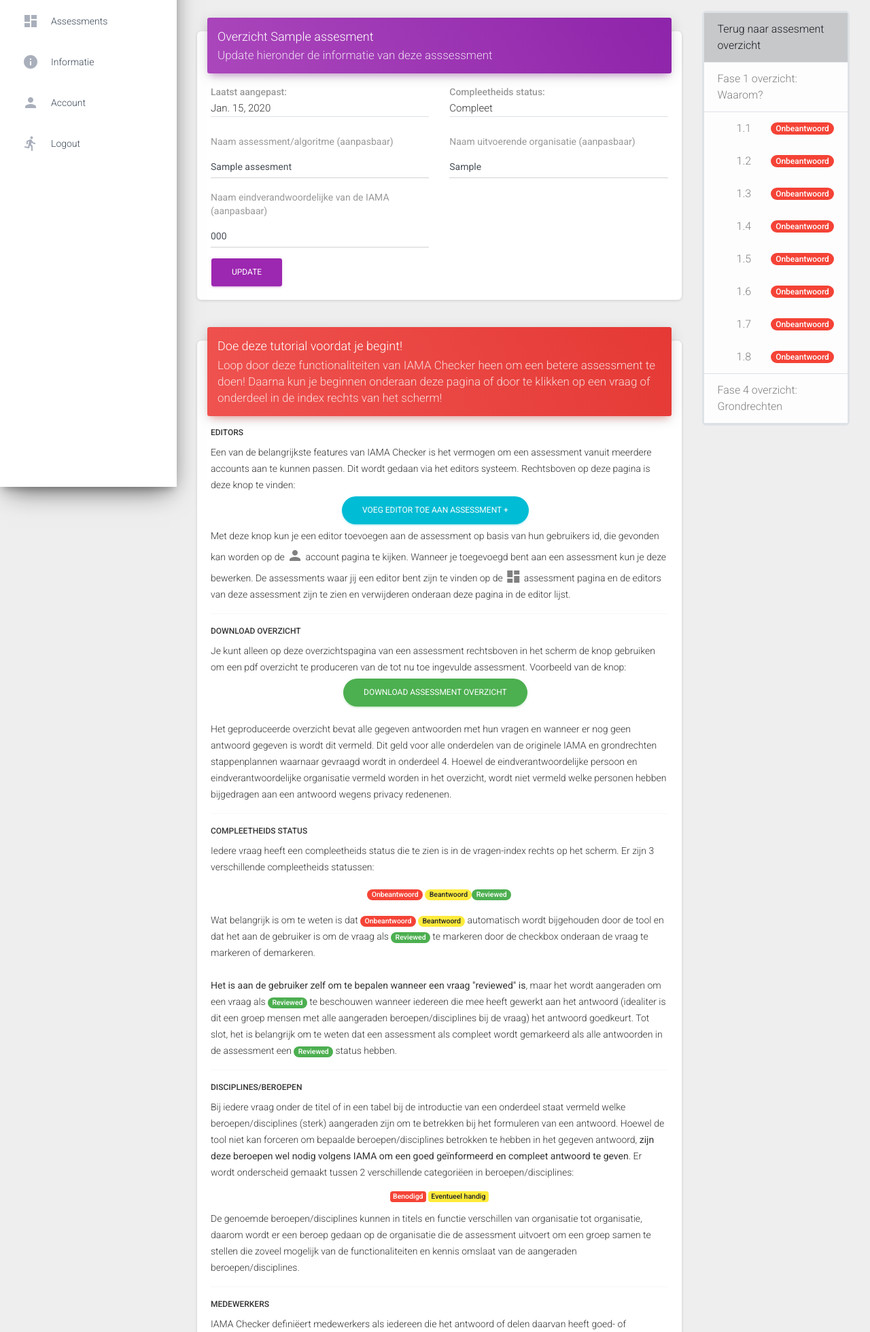
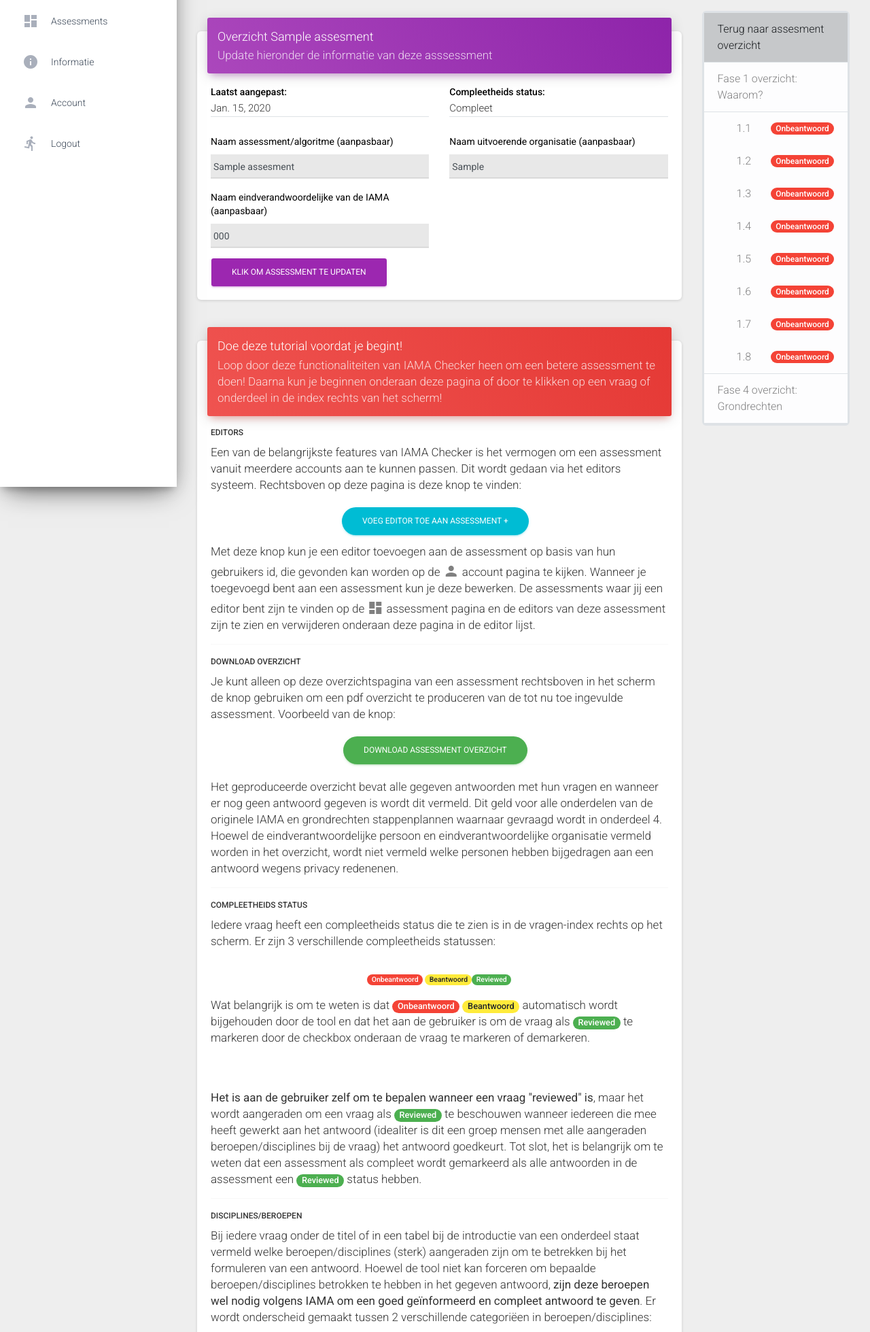
Before and after one commit to KoenBron/IAMA-checker, a Django app: page /assesments/1 in a window 1280 px wide. Shown: the part 84-2043 px from the top of the page at 68% size. Run offline with Django 3.2, Linux system fonts and the light colour scheme; a user stored in the database is signed in; data comes from the database, SQL or seed files in the repository; tables that the repository leaves empty hold one stand-in row (values such as "Sample post"); some libraries are stand-ins or nearby versions.

Commit message:
UI overhaul for more clarity

```diff
--- a/iama_checker/base/static/base/style.css
+++ b/iama_checker/base/static/base/style.css
@@ -35,3 +35,8 @@ html::-webkit-scrollbar {
 p {
   font-size: 17px;
 }
+
+black-placeholder::placeholder {
+  color: black;
+  opacity: 0.8;
+}
--- a/iama_checker/base/templates/base/detail.html
+++ b/iama_checker/base/templates/base/detail.html
@@ -22,11 +22,11 @@ IAMA-Assesment - Overzicht {{ assesment.name}}
             <div class="card-body">
                 <div class="row bp-4">
                     <div class="col-md-6">
-                        <div class="text-gray font-weight-bold">Laatst aangepast:</div>
+                        <div class="font-weight-bold" style="color: black">Laatst aangepast:</div>
                         <p class="border-bottom" style="font-size: 15px;">{{ assesment.date_last_saved }}</p>
                     </div>
                     <div class="col-md-6">
-                        <div class="text-gray font-weight-bold">Compleetheids status:</div>
+                        <div class="font-weight-bold" style="color: black">Compleetheids status:</div>
                         {% if assesment.complete_status %}
                             <p class="border-bottom" style="font-size: 15px;">Compleet</p>
                         {% else %}
@@ -39,26 +39,26 @@ IAMA-Assesment - Overzicht {{ assesment.name}}
                     <div class="row">
                         <div class="col-md-6">
                             <div class="form-group">
-                                <label class="bmd-label-floating">Naam assessment/algoritme (aanpasbaar)</label>
-                                <input type="text" class="form-control" name="name" value="{{ assesment.name }}">
+                                <label class="bmd-label-floating" style="color: black;">Naam assessment/algoritme (aanpasbaar)</label>
+                                <input type="text" class="form-control px-1" name="name" value="{{ assesment.name }}" style="background-color: #E8E8E8">
                             </div>
                         </div>
                         <div class="col-md-6">
                             <div class="form-group">
-                                <label class="bmd-label-floating">Naam uitvoerende organisatie (aanpasbaar)</label>
-                                <input type="text" class="form-control" name="organisation" value="{{ assesment.organisation }}">
+                                <label class="bmd-label-floating" style="color: black;">Naam uitvoerende organisatie (aanpasbaar)</label>
+                                <input type="text" class="form-control px-1" name="organisation" value="{{ assesment.organisation }}" style="background-color: #E8E8E8">
                             </div>
                         </div>
                     </div>
                     <div class="row">
                         <div class="col-md-6">
                             <div class="form-group">
-                                <label class="bmd-label-floating">Naam eindverandwoordelijke van de IAMA (aanpasbaar)</label>
-                                <input type="text" class="form-control" name="ultimately_responsible" value="{{ assesment.ultimately_responsible }}">
+                                <label class="bmd-label-floating" style="color: black;">Naam eindverandwoordelijke van de IAMA (aanpasbaar)</label>
+                                <input type="text" class="form-control px-1" name="ultimately_responsible" value="{{ assesment.ultimately_responsible }}" style="background-color: #E8E8E8">
                             </div>
                         </div>
                     </div>
-                    <button type="submit" class="btn btn-primary pull-right">Update</button>
+                    <button type="submit" class="btn btn-primary pull-right">Klik om assessment te updaten</button>
                     <div class="clearfix"></div>
                 </form>
             </div>
--- a/iama_checker/base/templates/base/q_detail_phase4.html
+++ b/iama_checker/base/templates/base/q_detail_phase4.html
@@ -35,7 +35,7 @@
                 {% if law_clusters %}
                     <div class="text-center">
                         <button type="button" class="btn btn-primary" data-bs-toggle="modal" data-bs-target="#law_clusters">
-                          Bijlage
+                          Klik voor bijlage
                         </button>
                         {% include 'includes/law_clusters_appendix.html' with law_clusters=law_clusters %}
                     </div>
--- a/iama_checker/base/templates/base/tutorial.html
+++ b/iama_checker/base/templates/base/tutorial.html
@@ -7,50 +7,70 @@
         </div>
         <div class="card-body">
             <h6>Editors</h6>
+            <p style="font-size: 17px">
                   Een van de belangrijkste features van IAMA Checker is het vermogen om een assessment vanuit meerdere accounts aan te kunnen passen. Dit wordt gedaan via het editors systeem. Rechtsboven op deze pagina is deze knop te vinden:
+            </p>
             <div class="row d-flex justify-content-center">
               <div class="col text-center">
-                <a href="#" style="margin-right:1em;" class="btn btn-info btn-round ">Voeg editor toe aan assessment +</a>
+                <a href="#" style="margin-right:1em; margin-bottom: 1em" class="btn btn-info btn-round ">Voeg editor toe aan assessment +</a>
               </div>
             </div>
+            <p style="font-size: 17px">
                   Met deze knop kun je een editor toevoegen aan de assessment op basis van hun gebruikers id, die gevonden kan worden op de <i class="material-icons" style="position: relative; top:5px; color: grey">person</i> account pagina te kijken. Wanneer je toegevoegd bent aan een assessment kun je deze bewerken. De assessments waar jij een editor bent zijn te vinden op de <i class="material-icons" style="position: relative; top:5px; color: grey">dashboard</i> assessment pagina en de editors van deze assessment zijn te zien en verwijderen onderaan deze pagina in de editor lijst.
+            </p>
             <hr/>
             <h6>Download overzicht</h6>
+            <p style="font-size: 17px">
                 Je kunt alleen op deze overzichtspagina van een assessment rechtsboven in het scherm de knop gebruiken om een pdf overzicht te produceren van de tot nu toe ingevulde assessment. Voorbeeld van de knop:
+            </p>
             <div class="row d-flex justify-content-center">
               <div class="col text-center pb-3">
                 <a href="#" style="margin-right:1em;" class="btn btn-success btn-round ">Download assessment overzicht</a>
               </div>
             </div>
+            <p style="font-size: 17px">
                 Het geproduceerde overzicht bevat alle gegeven antwoorden met hun vragen en wanneer er nog geen antwoord gegeven is wordt dit vermeld. Dit geld voor alle onderdelen van de originele IAMA en grondrechten stappenplannen waarnaar gevraagd wordt in onderdeel 4. Hoewel de eindverantwoordelijke persoon en eindverantwoordelijke organisatie vermeld worden in het overzicht, wordt niet vermeld welke personen hebben bijgedragen aan een antwoord wegens privacy redenenen.
+            </p>
             <hr/>
             <h6>Compleetheids status</h6>
+            <p style="font-size: 17px">
                 Iedere vraag heeft een compleetheids status die te zien is in de vragen-index rechts op het scherm.
                 Er zijn 3 verschillende compleetheids statussen:
+            </p>
             <div class="row justify-content-center" align="center" style="padding-top:15px;padding-bottom:15px">
             <div class="col">
                     <span class='badge badge-danger badge-pill'>Onbeantwoord</span> <span class='badge badge-warning badge-pill'>Beantwoord</span><span class='badge badge-success badge-pill'>Reviewed</span>
                 </div>
             </div>
+            <p style="font-size: 17px">
                 Wat belangrijk is om te weten is dat <span class='badge badge-danger badge-pill'>Onbeantwoord</span> <span class='badge badge-warning badge-pill'>Beantwoord</span> automatisch wordt bijgehouden door de tool en dat het aan de gebruiker is om de vraag als <span class='badge badge-success badge-pill'>Reviewed</span> te markeren door de checkbox onderaan de vraag te markeren of demarkeren.
+            </p>
             <br><br>
+            <p style="font-size: 17px">
                 <b>Het is aan de gebruiker zelf om te bepalen wanneer een vraag "reviewed" is</b>, maar het wordt aangeraden om een vraag als <span class='badge badge-success badge-pill'>Reviewed</span> te beschouwen wanneer iedereen die mee heeft gewerkt aan het antwoord (idealiter is dit een groep mensen met alle aangeraden beroepen/disciplines bij de vraag) het antwoord goedkeurt. Tot slot, het is belangrijk om te weten dat een assessment als compleet wordt gemarkeerd als alle antwoorden in de assessment een <span class='badge badge-success badge-pill'>Reviewed</span> status hebben.
+            </p>
             <hr/>
             <h6>Disciplines/Beroepen</h6>
+            <p style="font-size: 17px">
                 Bij iedere vraag onder de titel of in een tabel bij de introductie van een onderdeel staat vermeld welke beroepen/disciplines (sterk) aangeraden zijn om te betrekken bij het formuleren van een antwoord.
                 Hoewel de tool niet kan forceren om bepaalde beroepen/disciplines betrokken te hebben in het gegeven antwoord, <b>zijn deze beroepen wel nodig volgens IAMA om een goed geïnformeerd en compleet antwoord te geven</b>.
                 Er wordt onderscheid gemaakt tussen 2 verschillende categoriëen in beroepen/disciplines:
+            </p>
             <div class="row justify-content-center" align="center" style="padding-top:10px;padding-bottom:10px">
                 <div class="col">
                     <span class="badge badge-danger">Benodigd</span> <span class="badge badge-warning">Eventueel handig</span>
                 </div>
             </div>
+            <p style="font-size: 17px">
                 De genoemde beroepen/disciplines kunnen in titels en functie verschillen van organisatie tot organisatie, daarom wordt er een beroep gedaan op de organisatie die de assessment uitvoert om een groep samen te stellen die zoveel mogelijk van de functionaliteiten en kennis omslaat van de aangeraden beroepen/disciplines.
+            </p>
             <hr/>
             <h6>Medewerkers</h6>
+            <p style="font-size: 17px">
                 IAMA Checker definiëert medewerkers als iedereen die het antwoord of delen daarvan heeft goed- of afgekeurd en/of aangepast.
                 Door op de "Nieuwe medewerker" knop links van een vraag te drukken kan je een medewerker toevoegen aan de vraag. Deze medewerker wordt dan aan de lijst van medewerkers toegevoegd met naam en bijbehorende organisatie.
                 Door op het plus symbool te drukken naast de save knop kan je kiezen uit een lijst van medewerkers die al aan andere antwoorden in de assessment hebben meegewerkt om toe te voegen. Kijk het voorbeeld hieronder.
+            </p>
           <div class="row justify-content-center" style="padding-top: 15px; padding-bottom: 15px;">
             <div class="col" align="center">
                 <div class="dropdown">
@@ -85,11 +105,15 @@
                 </div>
             </div>
           </div>
+          <p style="font-size: 17px">
               <b>Het is van groot belang dat er zorgvuldig wordt bijgehouden wie er mee heeft gewerkt aan welk antwoord en names welke organisatie</b>, ondanks de grootte of uiteindlijke impact van de bijdrage aan de inhoud.
               Hiermee wordt namelijk de verantwoordelijkheid en integriteit van de assessment gewaarborgt.
+          </p>
           <hr/>
           <h6>Vraag context en instructie</h6>
+          <p style="font-size: 17px">
               Bijna alle vragen in IAMA Checker hebben een knop genaamd vraag context zoals hieronder. Wanneer er op deze knop gedrukt wordt opent dit een venster met hierin alle nodige informatie over waarom deze vraag belangrijk is en extra uitleg die gebruikt kan worden om de vraag goed te beantwoorden. Deze context is optioneel en handig als je voor het eerst deze vraag tegenkomt, maar als je al eerder deze vraag hebt behandelt hoeft er alleen maar gekeken te worden naar de text eronder: de vraag instructies. Deze instructie benoemd wat er verwacht wordt van een goed antwoord.
+          </p>
           <div class="row d-flex justify-content-center">
             <div class="col text-center">
               <a href="#" style="padding-left:5em;padding-right:5em;" class="btn btn-secundary">Klik hier voor vraag context en uitleg</a>
@@ -97,7 +121,9 @@
           </div>
           <hr/>
           <h6>Referenties</h6>
+          <p style="font-size: 17px">
               Onderaan de vraag staan er aantal referenties naar externe literatuur die specifiek bij het invullen van die vraag kunnen helpen met geven van een beter geïnformeerd antwoord. Daarbij staat ook een beschrijving van het document. Klik op het icoontje rechts van de referentie (voorbeeld hieronder) om de de site te openen in een andere tab.
+          </p>
           <div class="row justify-content-center">
               <div class="col" align="center">
                     <a href=""><i class="material-icons">link</i></a>
@@ -111,7 +137,9 @@
           </div>
           <hr/>
           <h6>Vraag geschiedenis</h6>
+          <p style="font-size: 17px">
               Door op deze knop te klikken kan je kijken naar de complete vraag geschiedenis voor een bepaalde vraag, met informatie over wanneer deze antwoorden zijn opgeslagen en door wie.
+          </p>
           <div class="row d-flex justify-content-center">
             <div class="col text-center">
               <a href="#" style="margin-right:1em;" class="btn btn-info btn-round ">Open vraag geschiedenis</a>
@@ -119,13 +147,17 @@
           </div>
           <hr/>
           <h6>Tot slot!</h6>
+          <p style="font-size: 17px">
               IAMA heeft meerdere functies. Naast het doen van een assessment om te bepalen of het alogiritme in gebruik genomen moet worden, functioneert het ook als naslagwerk dat laat zien welke beslissingen waarom zijn genomen.
               Daarom is het ook beter om zo grondig mogelijk te zijn in het opschrijven van een antwoord, schrijf liever te veel dan te weinig.
               Een persoon die niks te maken heeft gehad met de ontwikkelen van het algoritme en gemiddelde technische kennis moet de antwoorden kunnen lezen en achteraf zonder belangrijke vragen komen te zitten, zoals "Waarom hebben ze hiervoor gekozen?" of "Wie is verantwoordelijk voor de beslissing?".
+          </p>
           <br>
           <br>
+          <p style="font-size: 17px">
               Om deze tutorial mee af te sluiten, als blijkt dat er een probleem is volgens IAMA betekent dit niet meteen dat het algoritme afgeschreven hoeft te worden.
               Het is goed mogelijk om mitigerende maatregelen te treffen die het algoritme nog steeds acceptabel maken, zolang deze maatregelen goed worden vastgelegd in het IAMA document.
+          </p>
         </div>
     </div>
 </div>
--- a/iama_checker/base/templates/includes/rights_listing.html
+++ b/iama_checker/base/templates/includes/rights_listing.html
@@ -67,8 +67,8 @@
             <div class="row">
                 <div class="col-md-6">
                     <div class="form-group">
-                        <label class="bmd-label-floating">Naam grondrecht</label>
-                        <input type="text" class="form-control" name="name" placeholder="Vul hier de naam van het grondrecht in">
+                        <label class="bmd-label-floating" style="color: black">Naam grondrecht</label>
+                        <input type="text" class="form-control" name="name" placeholder="Vul hier de naam van het grondrecht in" style="background-color: #E8E8E8">
                     </div>
                 </div>
             </div>
--- a/iama_checker/base/views.py
+++ b/iama_checker/base/views.py
@@ -1,5 +1,6 @@
 from django.shortcuts import render
 from django.contrib.auth.decorators import login_required
+from django.template import ContextPopException
 from .forms import AssesmentForm, AnswerForm, CollaboratorForm, SearchEditorForm, LawForm
 from .models import Assesment, LawCluster, Phase4Answer, Question, Answer, Collaborator, Reference, Law
 from django.contrib.auth.models import User
@@ -181,6 +182,9 @@ def question_detail(request, assesment_id, question_id):
         except (KeyError, Answer.DoesNotExist):
             answer = Answer(assesment_id=assesment, question_id=question, user=request.user, status=Answer.Status.UA)
             answer.save()
+
+        if question_id in [4, 5]:
+            context["law_clusters"] = LawCluster.objects.all()
 
         # Add necessary context for questions that are not in phase 4
         context["answer"] = answer
```
Also changed, not shown: iama_checker/base/templates/base/home.html (+7 -7 lines), iama_checker/base/templates/base/law_detail.html (+23 -23 lines), iama_checker/base/templates/base/q_detail.html (+17 -5 lines). Lines whose indentation alone changed are shown as unchanged.
